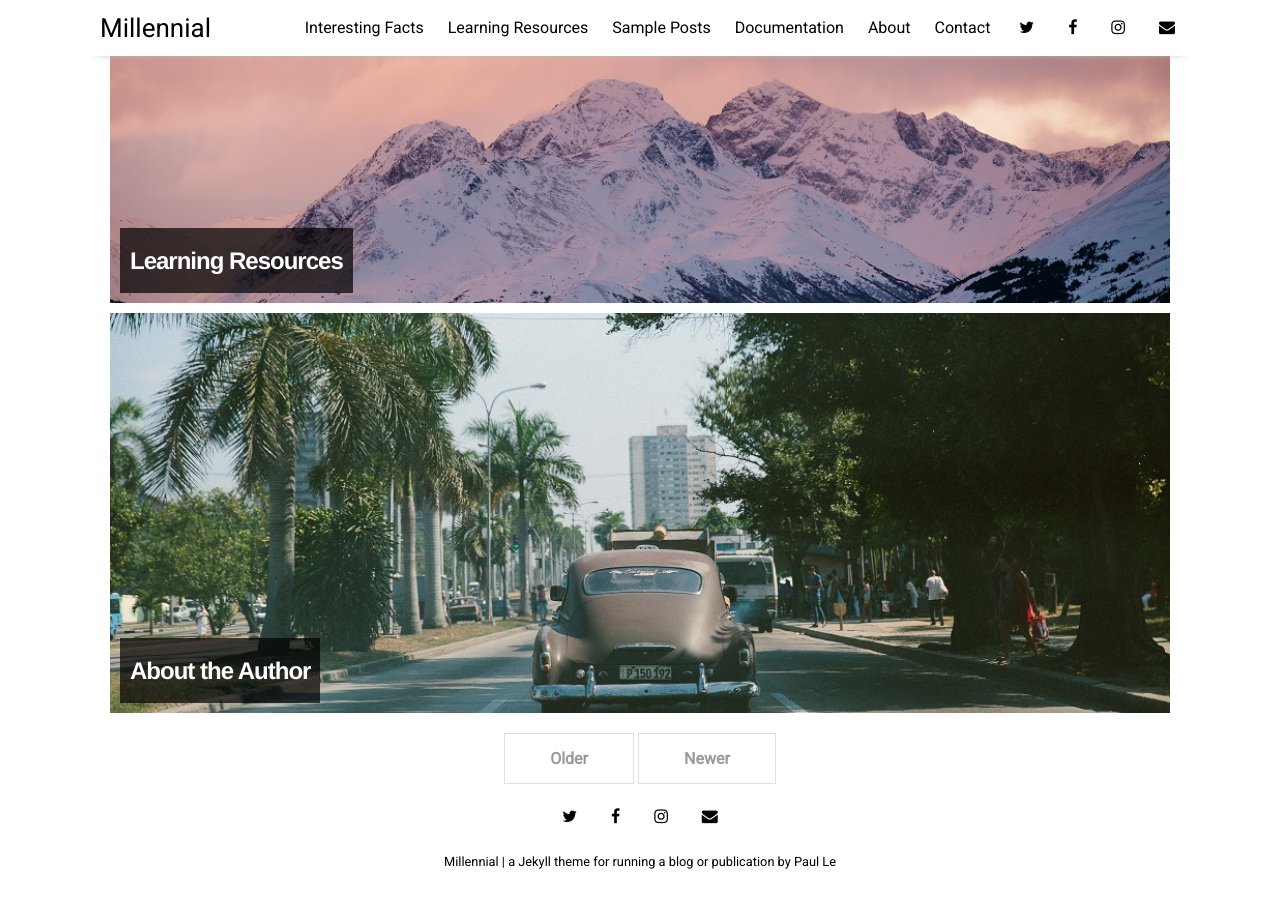
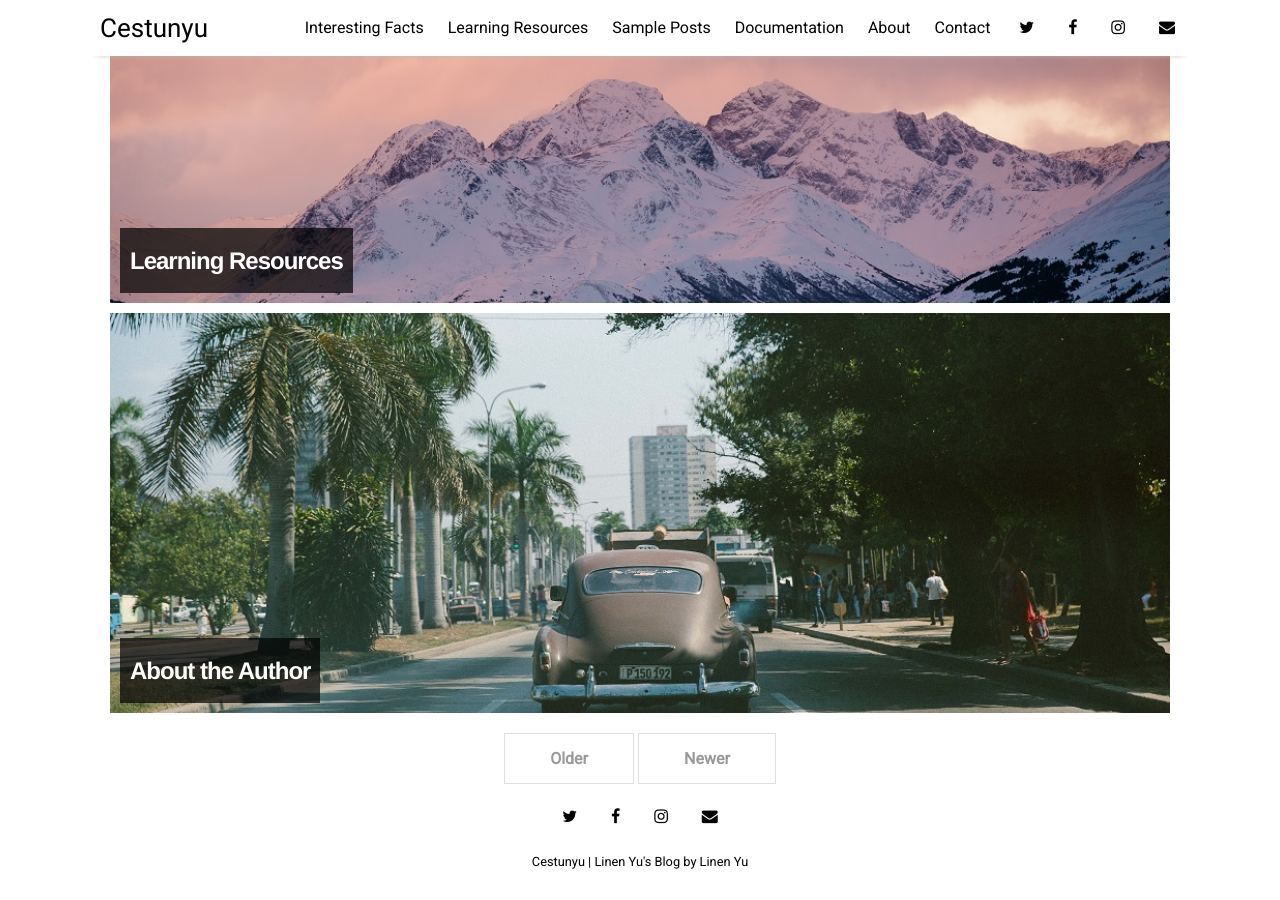
Before and after one commit to Cestunyu/tempCestunyu.github.io, a Jekyll site: the page built from index.html, in a window 1280 px wide and 900 px high, scrolled down 1398 px. Built offline with Jekyll 4.4.1, drawn with Linux system fonts in a browser that asks for light colours; nearby versions of some CDN libraries; the list of posts is cut into pages by our own code.

Commit message:
Update _config.yml

```diff
--- a/_config.yml
+++ b/_config.yml
@@ -14,9 +14,9 @@ sass:
   style: :nested
 
 # Customise atom feed settings (this is where Jekyll-Feed gets configuration information)
-title:		           "Millennial"
-description:	       "a Jekyll theme for running a blog or publication"
-author:              "Paul Le"
+title:		           "Cestunyu"
+description:	       "Linen Yu's Blog"
+author:              "Linen Yu"
 
 # RSS 2.0 can be used instead of Atom by uncommenting following two lines
 #feed:
```
